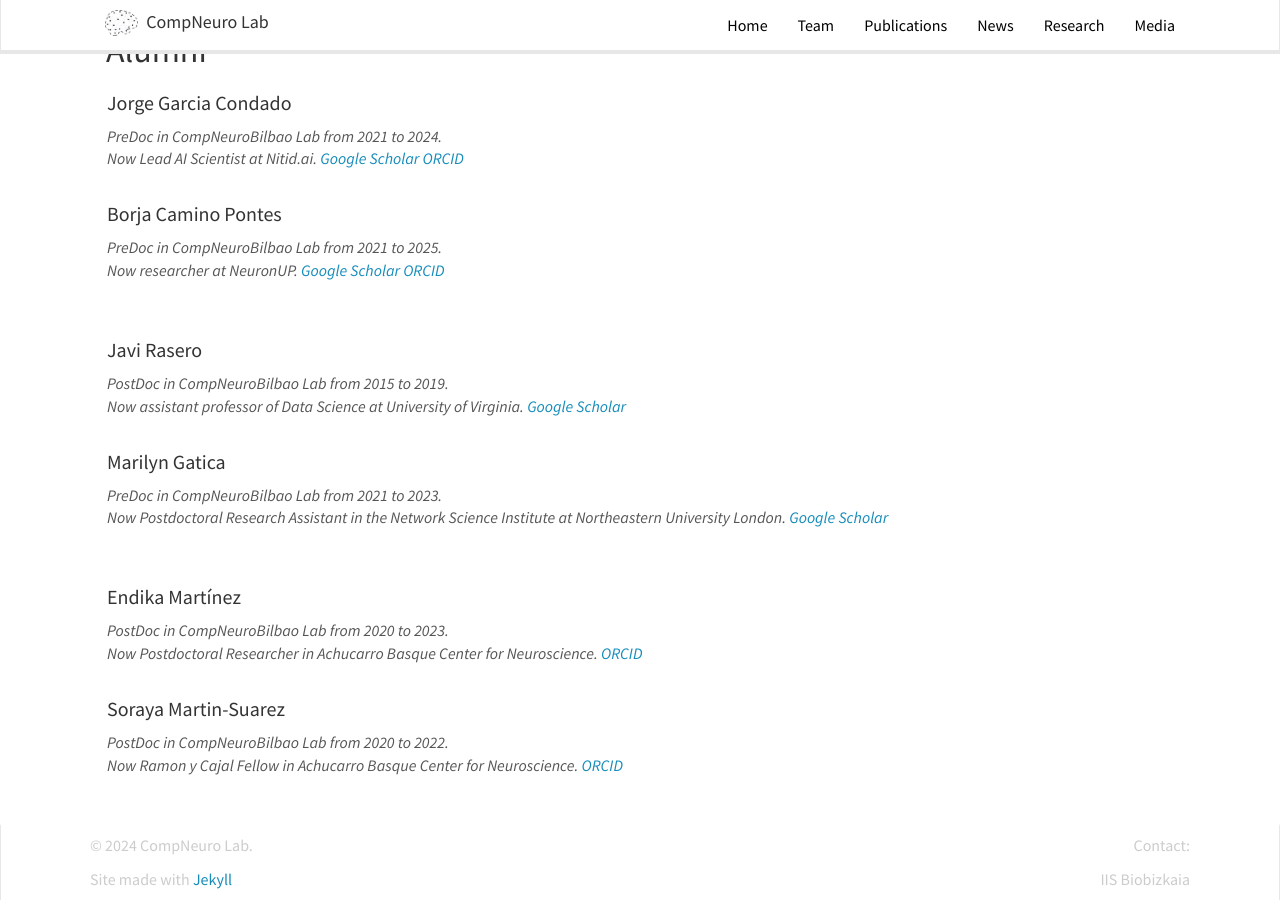
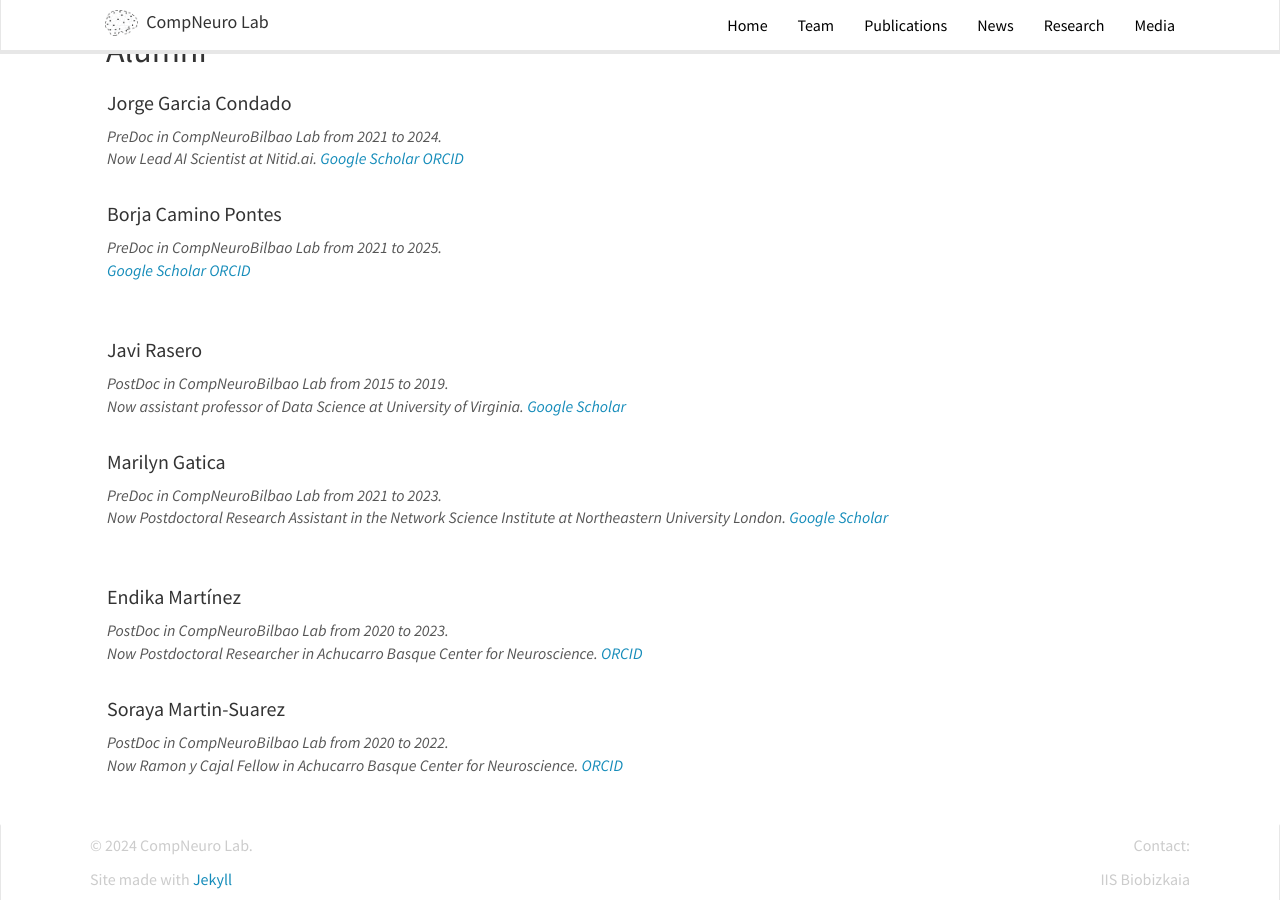
Before and after one commit to itellaetxe/compneurobilbao_website, a Jekyll site: the page built from _pages/team.md, in a window 1280 px wide and 900 px high, scrolled down 3390 px. Built offline with Jekyll 4.4.1, drawn with Linux system fonts in a browser that asks for light colours; nearby versions of some CDN libraries.

Commit message:
quitar puesto actual Borja (ponerlo en marzo)

```diff
--- a/_data/previous_members.yml
+++ b/_data/previous_members.yml
@@ -4,7 +4,7 @@
 
 - name: Borja Camino Pontes
   duration: PreDoc in CompNeuroBilbao Lab from 2021 to 2025.
-  info: Now researcher at NeuronUP. <a href="https://scholar.google.com/citations?user=zVjCyDgAAAAJ&hl=es"> Google Scholar </a> <a href="https://orcid.org/0000-0002-9071-9304"> ORCID </a>
+  info: <a href="https://scholar.google.com/citations?user=zVjCyDgAAAAJ&hl=es"> Google Scholar </a> <a href="https://orcid.org/0000-0002-9071-9304"> ORCID </a>
 
 - name: Javi Rasero
   duration: PostDoc in CompNeuroBilbao Lab from 2015 to 2019.
```
